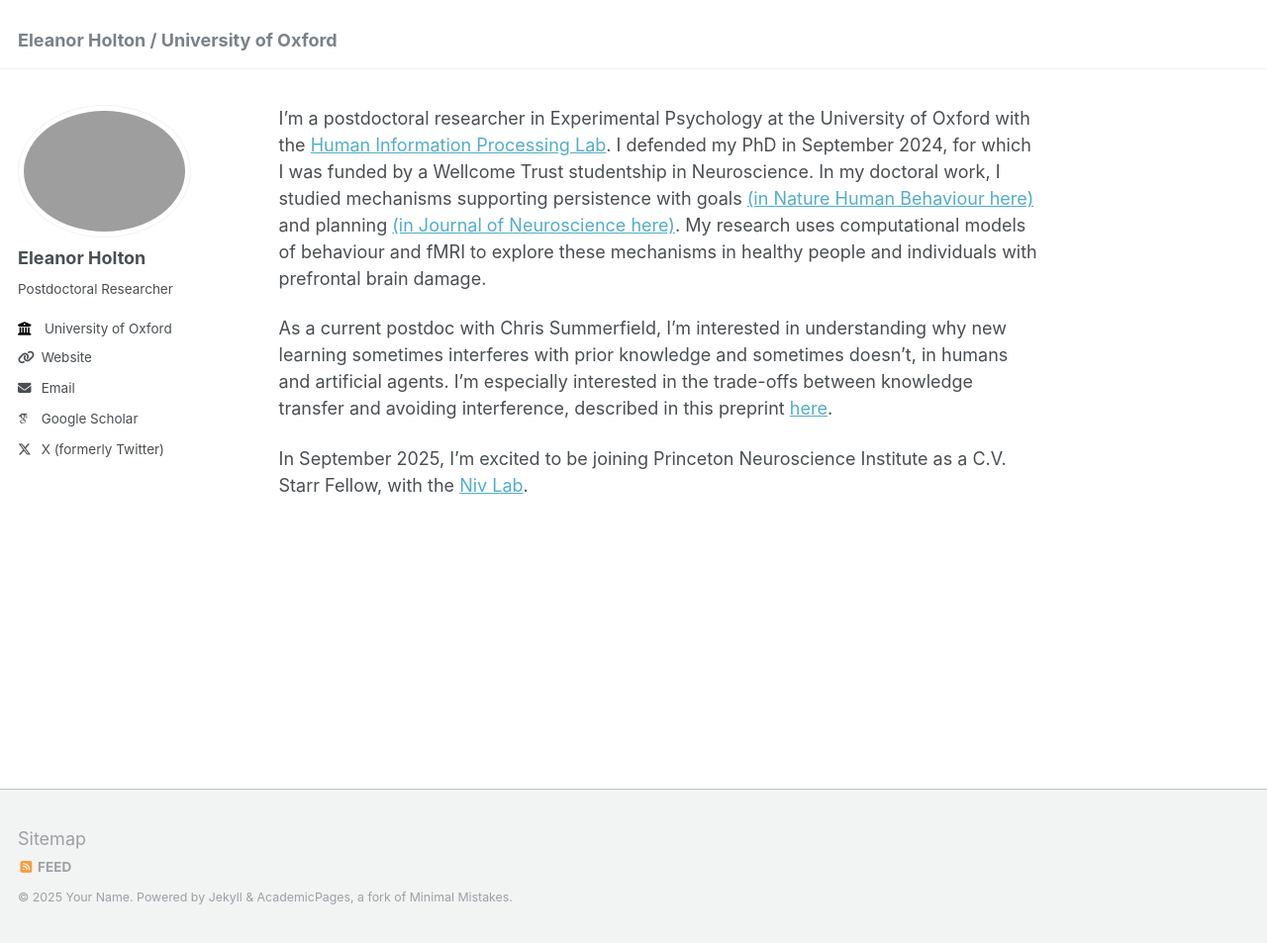
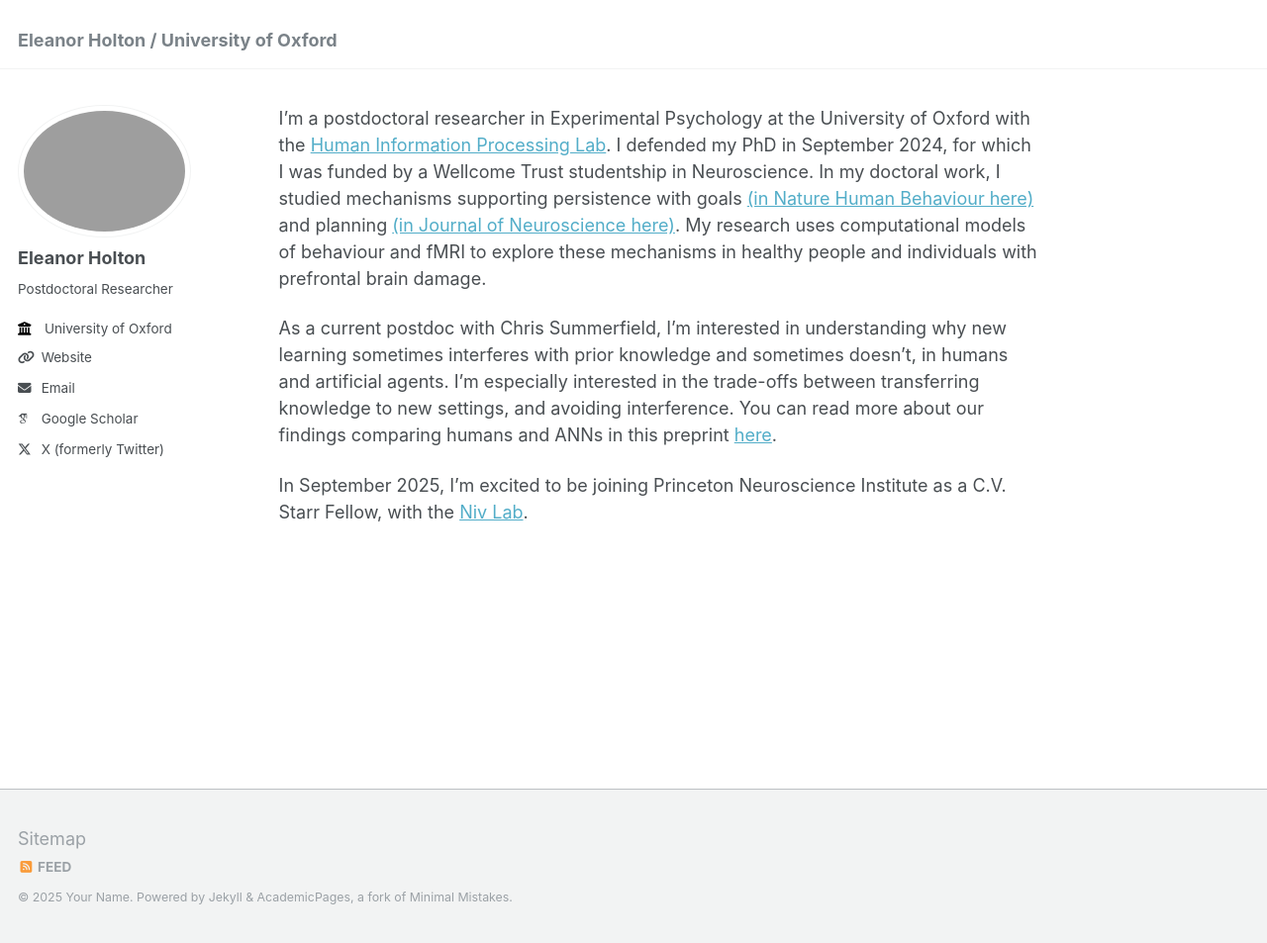
Before and after one commit to eleanorholton/eleanorholton.github.io, a Jekyll site: the page built from _pages/about.md, in a window 1280 px wide and 953 px high. Shown: the whole window at 99% size. Built offline with Jekyll 4.4.1, drawn with Linux system fonts in a browser that asks for light colours; some web fonts are replaced.

Commit message:
Update about.md

```diff
--- a/_pages/about.md
+++ b/_pages/about.md
@@ -9,6 +9,6 @@ redirect_from:
 
 I'm a postdoctoral researcher in Experimental Psychology at the University of Oxford with the [Human Information Processing Lab](https://humaninformationprocessing.com/). I defended my PhD in September 2024, for which I was funded by a Wellcome Trust studentship in Neuroscience. In my doctoral work, I studied mechanisms supporting persistence with goals [(in Nature Human Behaviour here)](https://www.nature.com/articles/s41562-024-01844-5) and planning [(in Journal of Neuroscience here)](https://www.jneurosci.org/content/early/2025/01/29/JNEUROSCI.1814-24.2025). My research uses computational models of behaviour and fMRI to explore these mechanisms in healthy people and individuals with prefrontal brain damage.
 
-As a current postdoc with Chris Summerfield, I'm interested in understanding why new learning sometimes interferes with prior knowledge and sometimes doesn't, in humans and artificial agents. I'm especially interested in the trade-offs between knowledge transfer and avoiding interference, described in this preprint [here](https://osf.io/preprints/psyarxiv/98ksw_v1).
+As a current postdoc with Chris Summerfield, I'm interested in understanding why new learning sometimes interferes with prior knowledge and sometimes doesn't, in humans and artificial agents. I'm especially interested in the trade-offs between transferring knowledge to new settings, and avoiding interference. You can read more about our findings comparing humans and ANNs in this preprint [here](https://osf.io/preprints/psyarxiv/98ksw_v1).
 
 In September 2025, I'm excited to be joining Princeton Neuroscience Institute as a C.V. Starr Fellow, with the [Niv Lab](https://pni.princeton.edu/people/yael-niv).
```
